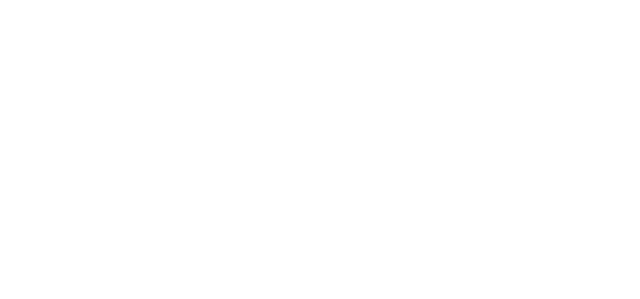
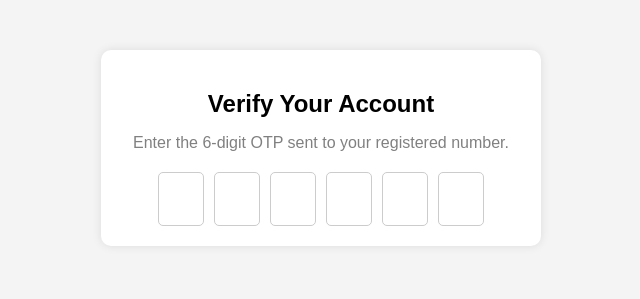
Before and after one commit to acciojob/OTP-749977, a website: page main.html in a window 1280 px wide. Shown: the whole page, without its empty margins (319-959 px from the left). Drawn offline with Linux system fonts and the light colour scheme.

Commit message:
created a submission

```diff
--- a/main.html
+++ b/main.html
@@ -1,16 +1,25 @@
 <!DOCTYPE html>
+<html lang="en">
+<head>
+    <meta charset="UTF-8">
+    <meta name="viewport" content="width=device-width, initial-scale=1.0">
+    <title>OTP Verification</title>
+    <link rel="stylesheet" href="styles.css">
+    <script src="script.js" defer></script>
+</head>
+<body>
+    <div class="container">
+        <h2 id="verification_heading">Verify Your Account</h2>
+        <p id="verification_subtext">Enter the 6-digit OTP sent to your registered number.</p>
 
-<html>
-
-<head>
-	<link rel="stylesheet" href="styles.css">
-</head>
-
-<body>
-	<!-- the entire body must be written by student -->
-    <script type="text/javascript" src="./script.js">
-</script>
-
+        <div class="code-container">
+            <input type="text" class="code" maxlength="1">
+            <input type="text" class="code" maxlength="1">
+            <input type="text" class="code" maxlength="1">
+            <input type="text" class="code" maxlength="1">
+            <input type="text" class="code" maxlength="1">
+            <input type="text" class="code" maxlength="1">
+        </div>
+    </div>
 </body>
-
 </html>
--- a/script.js
+++ b/script.js
@@ -1 +1,15 @@
-//your JS code here. If required.
+const codes = document.querySelectorAll(".code");
+
+codes.forEach((code, index) => {
+    code.addEventListener("input", (e) => {
+        if (e.target.value.length === 1 && index < codes.length - 1) {
+            codes[index + 1].focus();
+        }
+    });
+
+    code.addEventListener("keydown", (e) => {
+        if (e.key === "Backspace" && index > 0 && e.target.value === "") {
+            codes[index - 1].focus();
+        }
+    });
+});
--- a/styles.css
+++ b/styles.css
@@ -1 +1,46 @@
-/*  your css code here. If applicable */
+body {
+    font-family: Arial, sans-serif;
+    background-color: #f4f4f4;
+    text-align: center;
+    margin: 50px;
+}
+
+.container {
+    background: white;
+    padding: 20px;
+    border-radius: 10px;
+    box-shadow: 0px 0px 10px rgba(0, 0, 0, 0.1);
+    max-width: 400px;
+    margin: auto;
+}
+
+h2 {
+    font-size: 24px;
+    margin-bottom: 10px;
+}
+
+p {
+    font-size: 16px;
+    color: gray;
+    margin-bottom: 20px;
+}
+
+.code-container {
+    display: flex;
+    justify-content: center;
+    gap: 10px;
+}
+
+.code {
+    width: 40px;
+    height: 50px;
+    font-size: 24px;
+    text-align: center;
+    border: 1px solid #ccc;
+    border-radius: 5px;
+}
+
+.code:focus {
+    border-color: #007bff;
+    outline: none;
+}
```
